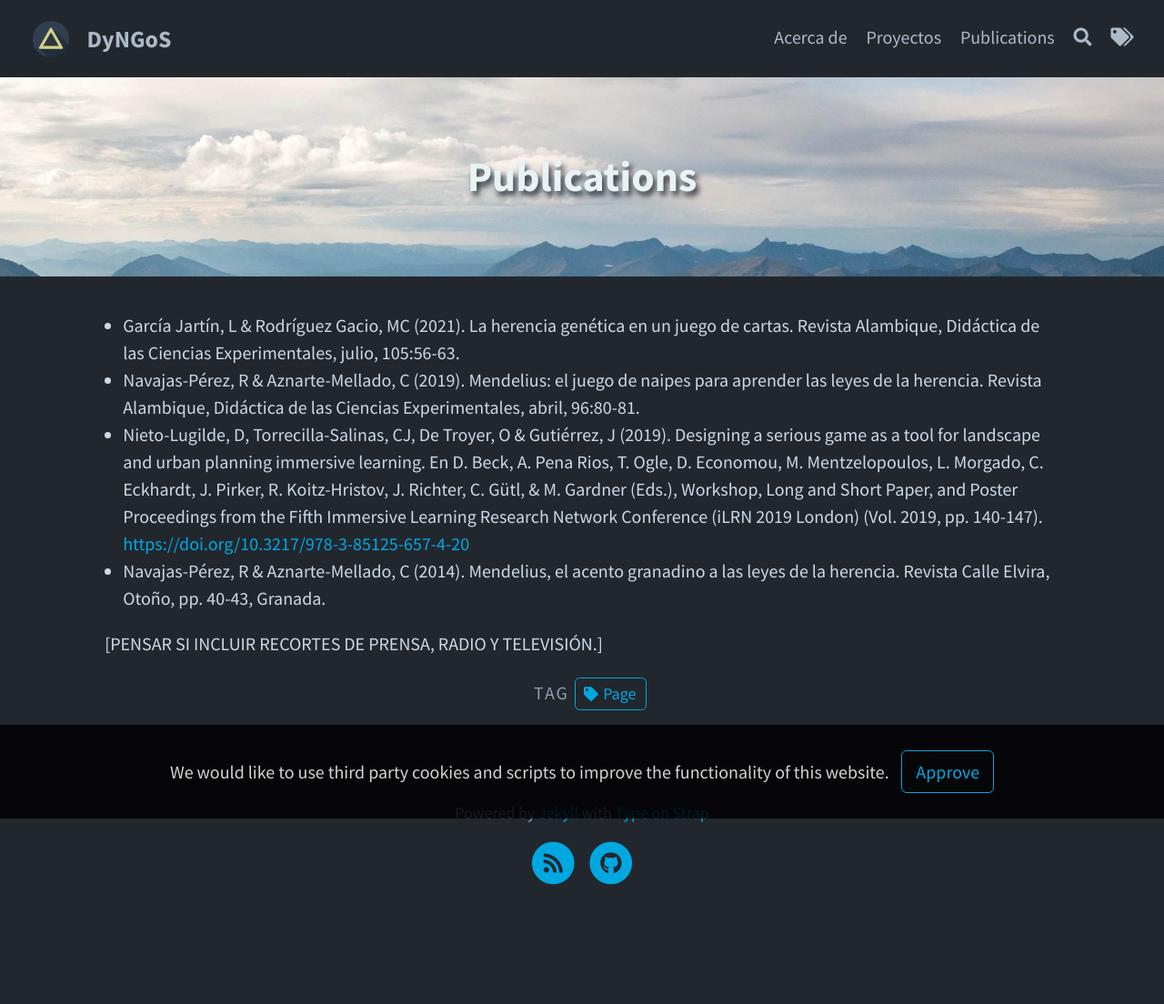
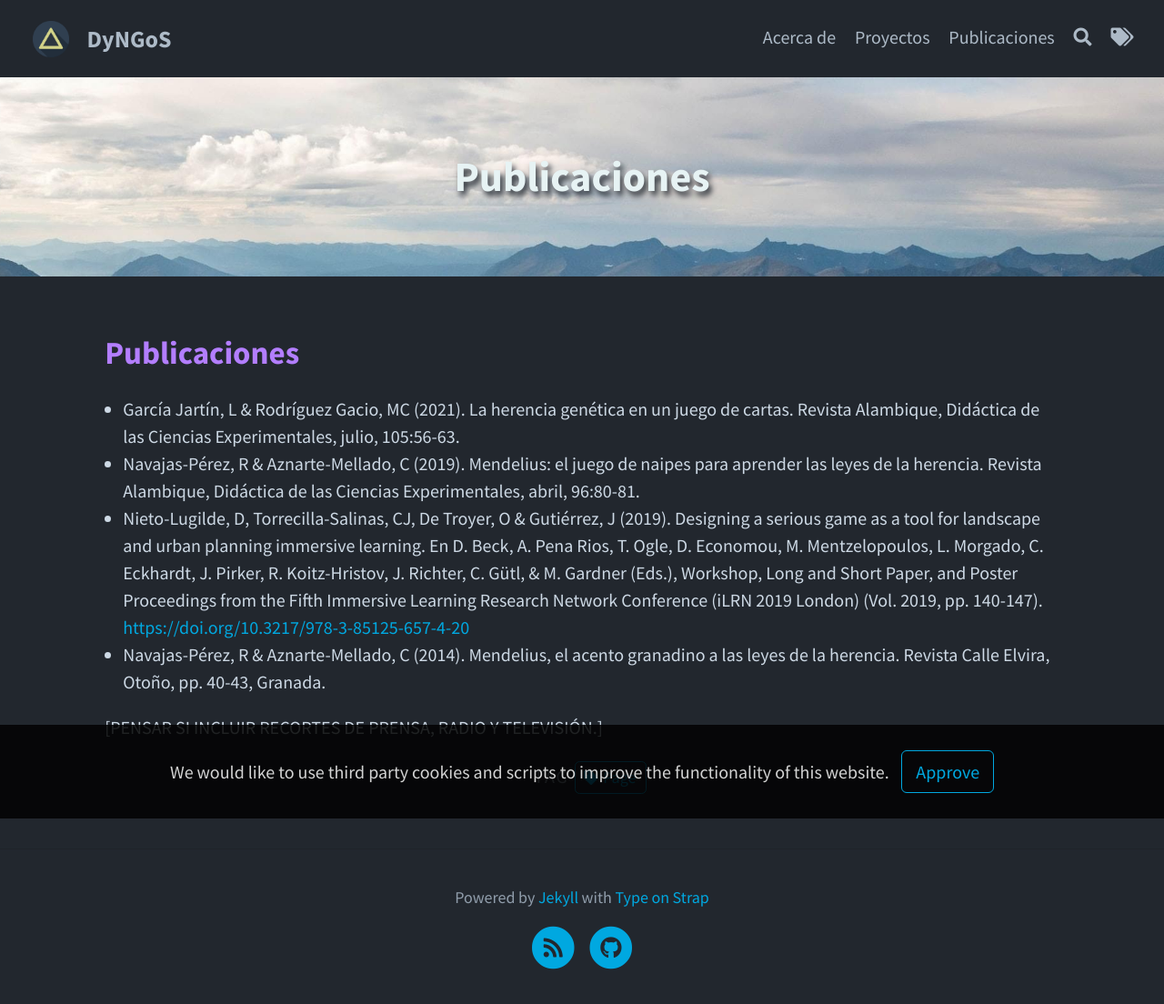
Before and after one commit to dyn-gos/dyn-gos.github.io, a Jekyll site: the page built from pages/publications.md, in a window 1280 px wide. Shown: the whole page at 91% size. Built offline with Jekyll 4.4.1, drawn with Linux system fonts in a browser that asks for light colours; before the commit the page ends 1012 px from its top, so only the background shows below that.

Commit message:
Update publications.md

```diff
--- a/pages/publications.md
+++ b/pages/publications.md
@@ -1,10 +1,12 @@
 ---
 layout: page
-title: Publications
+title: Publicaciones
 permalink: /publications/
 feature-img: "assets/img/pexels/travel.jpeg"
 tags: [Page]
 ---
+
+## Publicaciones
 
 * García Jartín, L & Rodríguez Gacio, MC (2021). La herencia genética en un juego de cartas. Revista Alambique, Didáctica de las Ciencias Experimentales, julio, 105:56-63.
 
```
